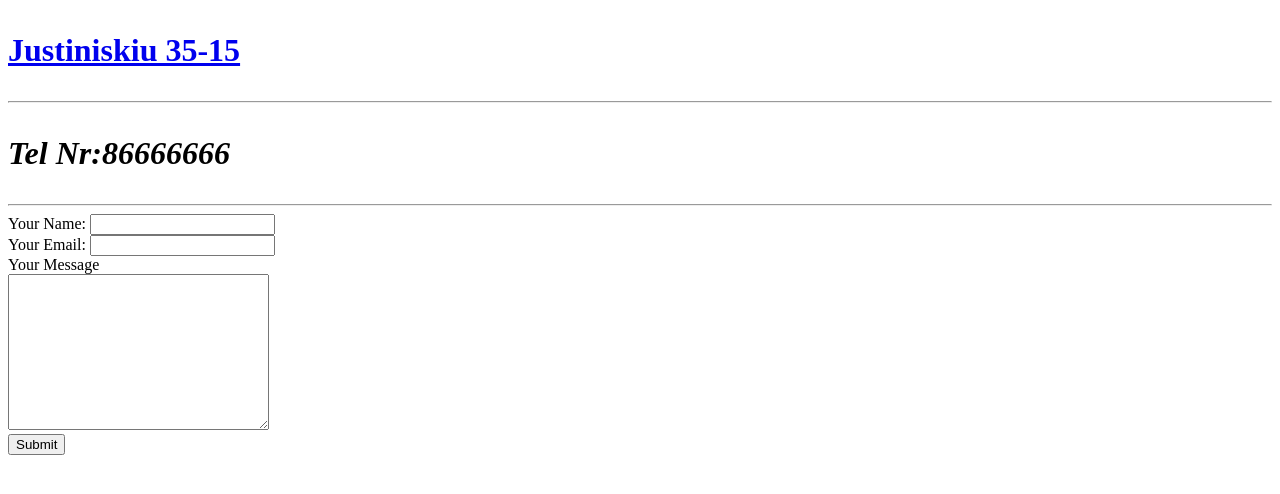
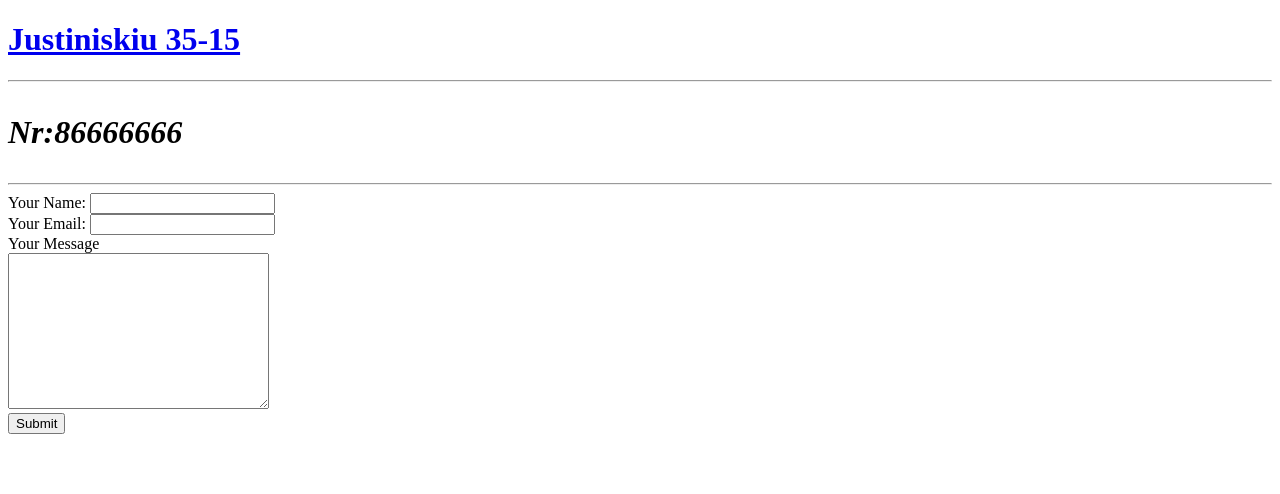
Before and after one commit to Arturas92/cv, a plain HTML site: page Contact Me.html in a window 1280 px wide. Drawn offline with Linux system fonts and the light colour scheme.

Commit message:
Update Contact Me.html

```diff
--- a/Contact Me.html
+++ b/Contact Me.html
@@ -5,11 +5,12 @@
     <meta http-equiv="X-UA-Compatible" content="IE=edge">
     <meta name="viewport" content="width=device-width, initial-scale=1.0">
     <title>Contact Me</title>
+    <link rel="stylesheet" href="css/styles.css">
 </head>
 <body>
-   <h1><p><a href="https://www.google.com/maps/place/Justini%C5%A1ki%C5%B3+g.+35,+Vilnius+05121/@54.7051265,25.2225503,17z/data=!3m1!4b1!4m5!3m4!1s0x46dd93db85eb9fad:0x2aaa7a150100a7f!8m2!3d54.7051265!4d25.224739"> Justiniskiu 35-15</p></h1> </body></a>
+   <p><a href="https://www.google.com/maps/place/Justini%C5%A1ki%C5%B3+g.+35,+Vilnius+05121/@54.7051265,25.2225503,17z/data=!3m1!4b1!4m5!3m4!1s0x46dd93db85eb9fad:0x2aaa7a150100a7f!8m2!3d54.7051265!4d25.224739"> <h1> Justiniskiu 35-15</h1> </body></a>
    <hr>
-   <h1> <p><em> Tel Nr:86666666 </p></em></h1>
+   <h1> <p><em> <h1> Nr:86666666 </p></em></h1>
    <hr>
    <form action="mailto:arturasileikis@gmail.com" method="post" enctype="text/plain">
        <label> Your Name:</label>
```
